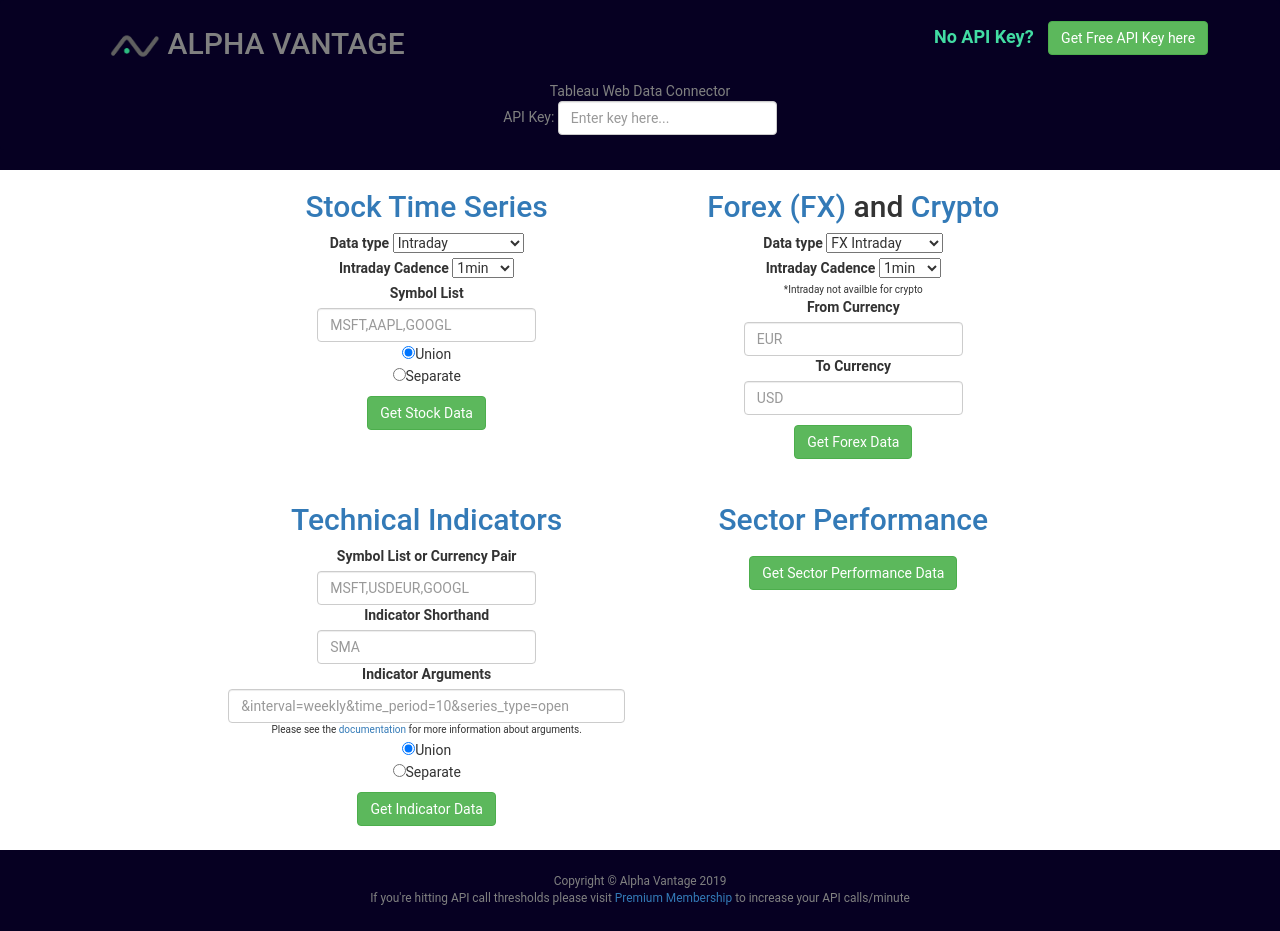
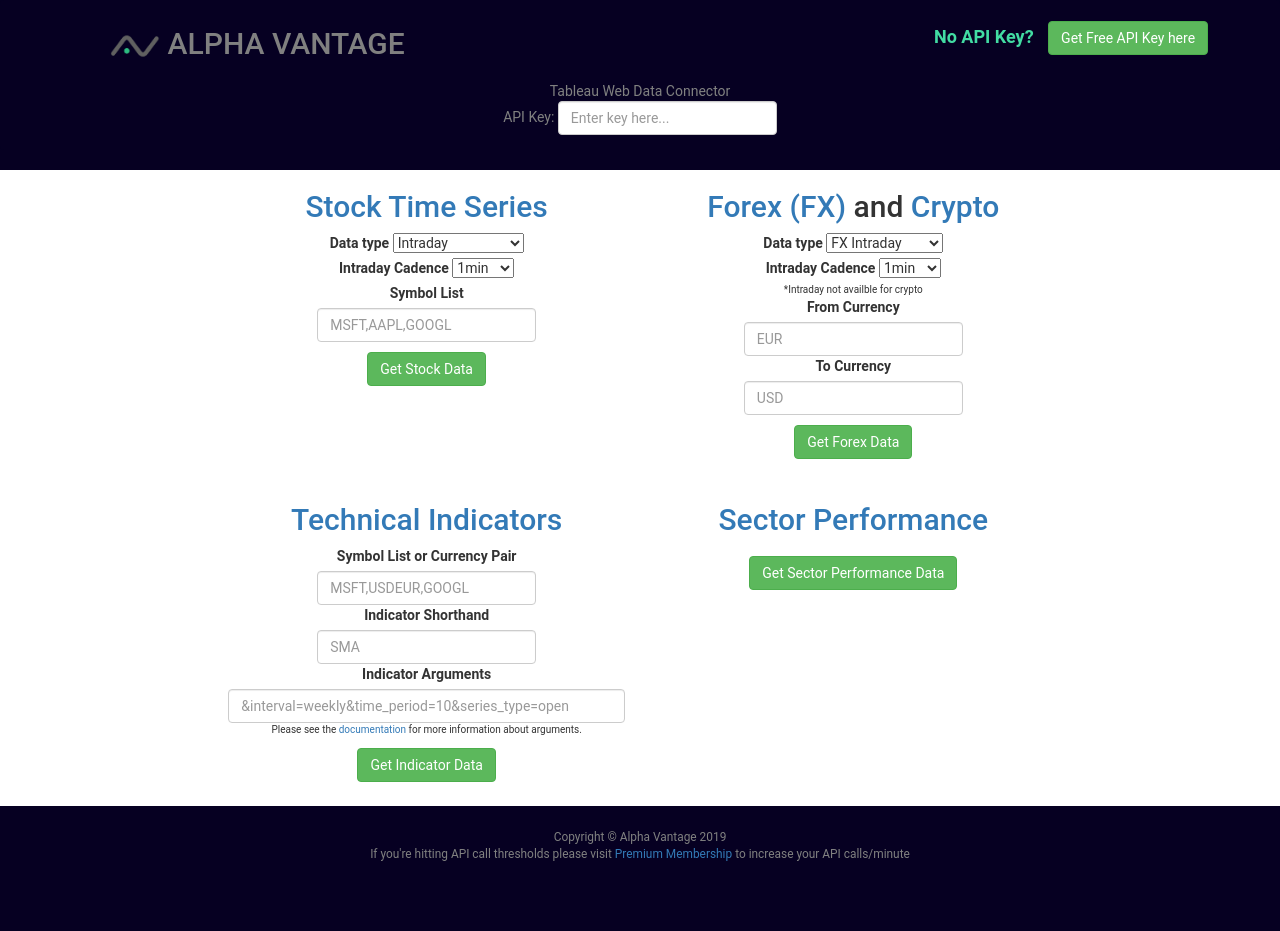
Before and after one commit to PatrickAlphaC/tableau_wdc, a Jekyll site: the page tableau_wdc.html, which Jekyll copies as it is, in a window 1280 px wide. Built offline with Jekyll 4.4.1, drawn with Linux system fonts in a browser that asks for light colours; after the commit the page ends 900 px from its top, so only the background shows below that; some of the changed lines change nothing that is shown.

Commit message:
Revert "working union for stocks"
This reverts commit 277df656b1a3a0d618ccd281adfe98dc6ddab472.

```diff
--- a/tableau_wdc.html
+++ b/tableau_wdc.html
@@ -105,11 +105,6 @@
                     <div class="form-inline">
                         <input type="text" class="form-control" id="symbol-list" placeholder="MSFT,AAPL,GOOGL">
                     </div>
-                    <div>
-                        <input type="radio" name="union-choice" value="union" checked="checked">Union<br>
-                        <input type="radio" name="union-choice" value="separate">Separate<br>
-                    </div>
-
                     <button type="button" id="stock-submit-btn" class="btn btn-success" style="margin: 10px;">Get Stock
                         Data</button>
                 </form>
@@ -196,10 +191,6 @@
                             href="https://www.alphavantage.co/documentation/" target="_blank">documentation</a> for
                         more information about arguments.
                     </div>
-                    <div>
-                        <input type="radio" name="union-choice-ti" value="union" checked="checked">Union<br>
-                        <input type="radio" name="union-choice-ti" value="separate">Separate<br>
-                    </div>
                     <button type="button" id="indicator-submit-btn" class="btn btn-success" style="margin: 10px;">Get
                         Indicator
                         Data</button>
--- a/tableau_wdc.js
+++ b/tableau_wdc.js
@@ -12,25 +12,41 @@
         switch (JSON.parse(tableau.connectionData).type) {
             case "stock-timeseries":
                 var symbol_list = query_data.symbol_list.split(",");
-                if (query_data.union_value != 'union') {
                 for (symbol in symbol_list) {
-                        var timeseries_columns = get_stock_schema();
+                    var timeseries_columns = [{
+                        id: "symbol",
+                        alias: "symbol",
+                        dataType: tableau.dataTypeEnum.string
+                    }, {
+                        id: "timestamp",
+                        dataType: tableau.dataTypeEnum.datetime
+                    }, {
+                        id: "open",
+                        alias: "open",
+                        dataType: tableau.dataTypeEnum.float
+                    }, {
+                        id: "high",
+                        alias: "high",
+                        dataType: tableau.dataTypeEnum.float
+                    }, {
+                        id: "low",
+                        alias: "low",
+                        dataType: tableau.dataTypeEnum.float
+                    }, {
+                        id: "close",
+                        alias: "close",
+                        dataType: tableau.dataTypeEnum.float
+                    }, {
+                        id: "volume",
+                        alias: "volume",
+                        dataType: tableau.dataTypeEnum.float
+                    }];
                     list_of_schemas.push({
                         id: symbol_list[symbol],
                         alias: "Timeseries for " + symbol_list[symbol],
                         columns: timeseries_columns,
                     })
                 }
-                }
-                else {
-                    var timeseries_columns = get_stock_schema();
-                    list_of_schemas.push({
-                        id: 'union_table',
-                        alias: "Timeseries for tickers",
-                        columns: timeseries_columns,
-                    })
-                }
-
                 break;
             case "forex":
                 var forex_columns = [{
@@ -210,46 +226,15 @@
     // Download the data
     myConnector.getData = function (table, doneCallback) {
         var query_data = JSON.parse(tableau.connectionData);
-        if (query_data.union_value != 'union') {
-            var apicall = create_apicall(query_data, table.tableInfo.id);
+        apicall = create_apicall(table.tableInfo, query_data);
         $.getJSON(apicall, function (resp) {
             var tableData = [];
+            var index = 0;
             // Could and should this code be refactored?.... Yes.... Yes it should be
-                var table_data = map_data_to_schema(query_data, resp, table.tableInfo.id);
+            var table_data = map_data_to_schema(query_data, resp, table.tableInfo, myConnector);
             table.appendRows(table_data);
             doneCallback();
         });
-        }
-        else {
-            var symbol_list = query_data.symbol_list.split(",");
-            var tasks = [];
-            // This does the asynchronization
-            $.each(symbol_list, function (index, symbol) {
-                var apicall = create_apicall(query_data, symbol);
-                var task = $.getJSON(apicall, function (resp) {
-                    var tableData = [];
-                    // Could and should this code be refactored?.... Yes.... Yes it should be
-                    var table_data = map_data_to_schema(query_data, resp, symbol);
-                    table.appendRows(table_data);
-                    doneCallback();
-                })
-                tasks.push(task);
-                $.when(tasks).then(function () {
-                    // do nothing
-                })
-            })
-            // for (symbol in symbol_list) {
-            //     var apicall = create_apicall(query_data, symbol_list[symbol]);
-            //     $.getJSON(apicall, function (resp) {
-            //         console.log(apicall);
-            //         var tableData = [];
-            //         // Could and should this code be refactored?.... Yes.... Yes it should be
-            //         var table_data = map_data_to_schema(query_data, resp, symbol_list[symbol]);
-            //         table.appendRows(table_data);
-            //         doneCallback();
-            //     });
-            // } &interval=weekly&time_period=10&series_type=open
-        }
     };
 
     tableau.registerConnector(myConnector);
@@ -263,7 +248,6 @@
                     type: "stock-timeseries",
                     function_key: $('#function-key').val().trim(),
                     cadence: $('#intraday-cadence').val().trim(),
-                    union_value: $('input[name=union-choice]:checked').val(),
                 };
                 var connection_name = query_data.symbol_list + " Time Series";
                 send_tableau(query_data, connection_name);
@@ -284,7 +268,6 @@
                     type: type,
                     function_key: $('#function-key-fx').val().trim(),
                     cadence: $('#intraday-cadence-fx').val().trim(),
-                    union_value: 'null',
                 };
                 var connection_name = query_data.from_currency + " " + query_data.to_currency;
                 send_tableau(query_data, connection_name);
@@ -300,7 +283,6 @@
                     api_key: $('#api-key').val().trim().replace(/\s/g, ''),
                     type: "technical-indicator",
                     symbol_list: $('#symbol-list-indicators').val().trim().replace(/\s/g, ''),
-                    union_value: $('input[name=union-choice-ti]:checked').val(),
                 };
                 var connection_name = query_data.function_key;
                 send_tableau(query_data, connection_name);
@@ -314,7 +296,6 @@
                     api_key: $('#api-key').val().trim().replace(/\s/g, ''),
                     type: "sector",
                     function_key: "SECTOR",
-                    union_value: 'null',
                 };
                 var connection_name = "Sector Performance";
                 send_tableau(query_data, connection_name);
@@ -328,8 +309,7 @@
                     custom_query: $('#custom-query').val().trim().replace(/\s/g, ''),
                     api_key: $('#api-key').val().trim().replace(/\s/g, ''),
                     type: "custom-query",
-                    function_key: "null",
-                    union_value: 'null',
+                    function_key: "NULL",
                 };
                 var connection_name = "Custom Query";
                 send_tableau(query_data, connection_name);
@@ -436,7 +416,7 @@
     });
 });
 
-function map_data_to_schema(query_data, resp, symbol_or_id) {
+function map_data_to_schema(query_data, resp, tableinfo) {
     var table_data = [];
     var index = 0;
     // Could and should this code be refactored?.... Yes.... Yes it should be
@@ -446,7 +426,7 @@
                 if (index == 1) {
                     for (timeseries in resp[data_metadata]) {
                         table_data.push({
-                            "symbol": symbol_or_id,
+                            "symbol": tableinfo.id,
                             "timestamp": timeseries,
                             "open": resp[data_metadata][timeseries]["1. open"],
                             "high": resp[data_metadata][timeseries]["2. high"],
@@ -512,13 +492,13 @@
                     // WHY CAN'T I DO THIS?? CUZ TABLEAU IS RUN ON OOOOLLLLLDDDD JAVASCRIPT
                     for (timeseries in resp[data_metadata]) {
                         // table_data.push({
-                        //     "symbol": symbol_or_id.split("_")[0],
+                        //     "symbol": tableinfo.id.split("_")[0],
                         //     "timestamp": timeseries,
                         //     [query_data.function_key]: resp[data_metadata][timeseries][query_data.function_key],
                         //     "arguments": query_data.indicator_arguments,
                         // });
                         var putin = {};
-                        putin["symbol"] = symbol_or_id.split("_")[0];
+                        putin["symbol"] = tableinfo.id.split("_")[0];
                         putin["timestamp"] = timeseries;
                         putin[query_data.function_key] = resp[data_metadata][timeseries][query_data.function_key];
                         putin["arguments"] = query_data.indicator_arguments;
@@ -561,7 +541,7 @@
     }
 }
 
-function create_apicall(query_data, symbol) {
+function create_apicall(tableInfo, query_data) {
     var baseurl = "https://www.alphavantage.co/query?function=";
     var cadence = "";
     if (query_data.function_key.indexOf("INTRADAY") !== -1) {
@@ -569,7 +549,7 @@
     }
     switch (query_data.type) {
         case "stock-timeseries":
-            return baseurl + query_data.function_key + "&symbol=" + symbol + cadence + "&apikey=" + query_data.api_key;
+            return baseurl + query_data.function_key + "&symbol=" + tableInfo.id + cadence + "&apikey=" + query_data.api_key;
             break;
         case "forex":
             var from_symbol = "&from_symbol=";
@@ -582,7 +562,7 @@
             return baseurl + query_data.function_key + from_symbol + query_data.from_currency + to_symbol + query_data.to_currency + cadence + "&apikey=" + query_data.api_key;
             break;
         case "technical-indicator":
-            return baseurl + query_data.function_key + "&symbol=" + symbol + query_data.indicator_arguments + "&apikey=" + query_data.api_key;
+            return baseurl + query_data.function_key + "&symbol=" + tableInfo.id.split("_")[0] + query_data.indicator_arguments + "&apikey=" + query_data.api_key;
             break;
         case "sector":
             return baseurl + query_data.function_key + "&apikey=" + query_data.api_key;
@@ -592,34 +572,3 @@
             break;
     }
 }
-
-function get_stock_schema() {
-    return [{
-        id: "symbol",
-        alias: "symbol",
-        dataType: tableau.dataTypeEnum.string
-    }, {
-        id: "timestamp",
-        dataType: tableau.dataTypeEnum.datetime
-    }, {
-        id: "open",
-        alias: "open",
-        dataType: tableau.dataTypeEnum.float
-    }, {
-        id: "high",
-        alias: "high",
-        dataType: tableau.dataTypeEnum.float
-    }, {
-        id: "low",
-        alias: "low",
-        dataType: tableau.dataTypeEnum.float
-    }, {
-        id: "close",
-        alias: "close",
-        dataType: tableau.dataTypeEnum.float
-    }, {
-        id: "volume",
-        alias: "volume",
-        dataType: tableau.dataTypeEnum.float
-    }];
-}
```
Lines whose indentation alone changed are shown as unchanged.
